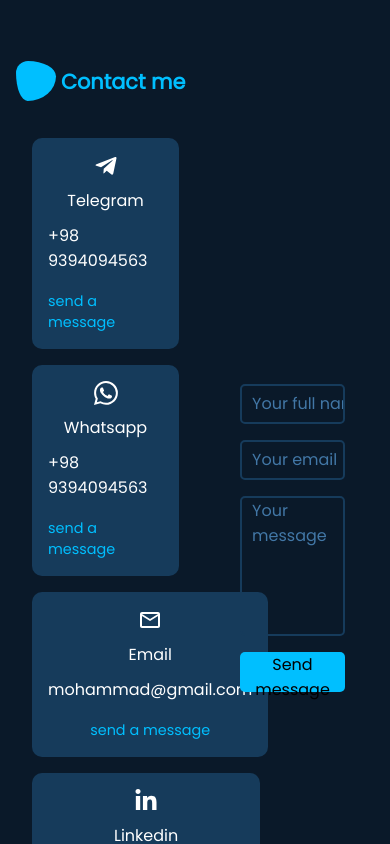
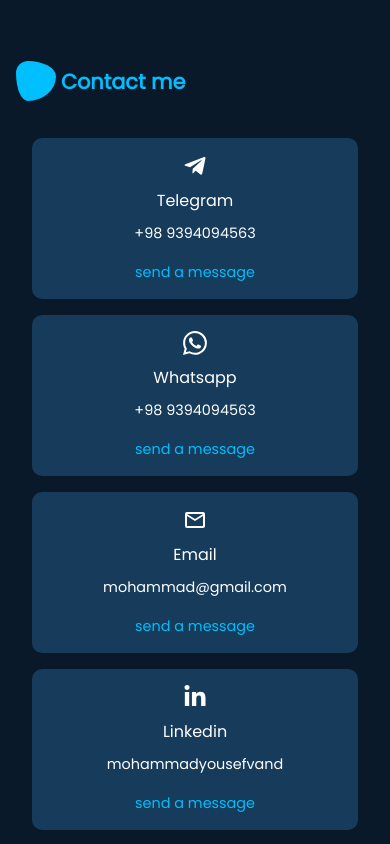
Before and after one commit to mohammadyousefvand/portofolio, a React (Create React App) app: page / in a window 390 px wide. Shown: the part 4040-4884 px from the top of the page. Built offline with nearby package versions, Linux system fonts and the light colour scheme.

Commit message:
ContactInfoBox: Responsive Section

```diff
--- a/src/Components/ContactForm/ContactForm.css
+++ b/src/Components/ContactForm/ContactForm.css
@@ -45,3 +45,11 @@
   height: 140px;
   resize: none;
 }
+
+@media screen and (max-width: 550px) {
+  .field,
+  .textarea,
+  .err-wrapper {
+    width: 100%;
+  }
+}
--- a/src/Components/ContactInfoBox/ContactInfoBox.css
+++ b/src/Components/ContactInfoBox/ContactInfoBox.css
@@ -1,5 +1,5 @@
 .info-box-wrapper {
-  width: 250px;
+  /* width: 100%; */
   flex-direction: column;
   align-items: center;
   justify-content: center;
@@ -17,6 +17,10 @@
 .info-send {
   color: var(--secondry-color);
   cursor: pointer;
-  font-size: .9rem;
+  font-size: 0.9rem;
   margin-top: 8px;
 }
+
+.info-user-number {
+  font-size: 0.9rem;
+}
--- a/src/Components/ContactInfoBox/ContactInfoBox.jsx
+++ b/src/Components/ContactInfoBox/ContactInfoBox.jsx
@@ -10,25 +10,25 @@ function ContactInfoBox() {
       <div className="info-box-wrapper flex">
         <FaTelegramPlane className="info-icon" />
         <span>Telegram</span>
-        <span>+98 9394094563</span>
+        <span className="info-user-number">+98 9394094563</span>
         <span className="info-send">send a message</span>
       </div>
       <div className="info-box-wrapper flex">
         <BsWhatsapp className="info-icon" />
         <span>Whatsapp</span>
-        <span>+98 9394094563</span>
+        <span className="info-user-number">+98 9394094563</span>
         <span className="info-send">send a message</span>
       </div>
       <div className="info-box-wrapper flex">
         <MdOutlineMailOutline className="info-icon" />
         <span>Email</span>
-        <span>mohammad@gmail.com</span>
+        <span className="info-user-number">mohammad@gmail.com</span>
         <span className="info-send">send a message</span>
       </div>
       <div className="info-box-wrapper flex">
         <FaLinkedinIn className="info-icon" />
         <span>Linkedin</span>
-        <span>mohammadyousefvand</span>
+        <span className="info-user-number">mohammadyousefvand</span>
         <span className="info-send">send a message</span>
       </div>
     </>
--- a/src/Components/Error/Error.css
+++ b/src/Components/Error/Error.css
@@ -15,3 +15,9 @@
   color: #ff3333;
   font-size: 1.2rem;
 }
+
+@media screen and (max-width: 550px) {
+  .err-wrapper {
+    width: 100%;
+  }
+}
--- a/src/page/Contact/Contact.css
+++ b/src/page/Contact/Contact.css
@@ -27,8 +27,7 @@
   gap: 16px;
 }
 
-.contact-field-wrapper,
-.contact-info-wrapper {
+.contact-field-wrapper {
   width: 50%;
   flex-direction: column;
   gap: 16px;
@@ -36,6 +35,26 @@
 }
 
 .contact-info-wrapper {
-  flex-direction: row;
-  flex-wrap: wrap;
+  width: 50%;
+  gap: 16px;
+  padding: 16px;
+  display: grid;
+  grid-template-columns: repeat(2, 1fr);
 }
+
+@media screen and (max-width: 880px) {
+  .contact-wrapper {
+    flex-direction: column;
+  }
+
+  .contact-info-wrapper,
+  .contact-field-wrapper {
+    width: 100%;
+  }
+}
+
+@media screen and (max-width: 550px) {
+  .contact-info-wrapper {
+    grid-template-columns: repeat(1, 1fr);
+  }
+}
```
